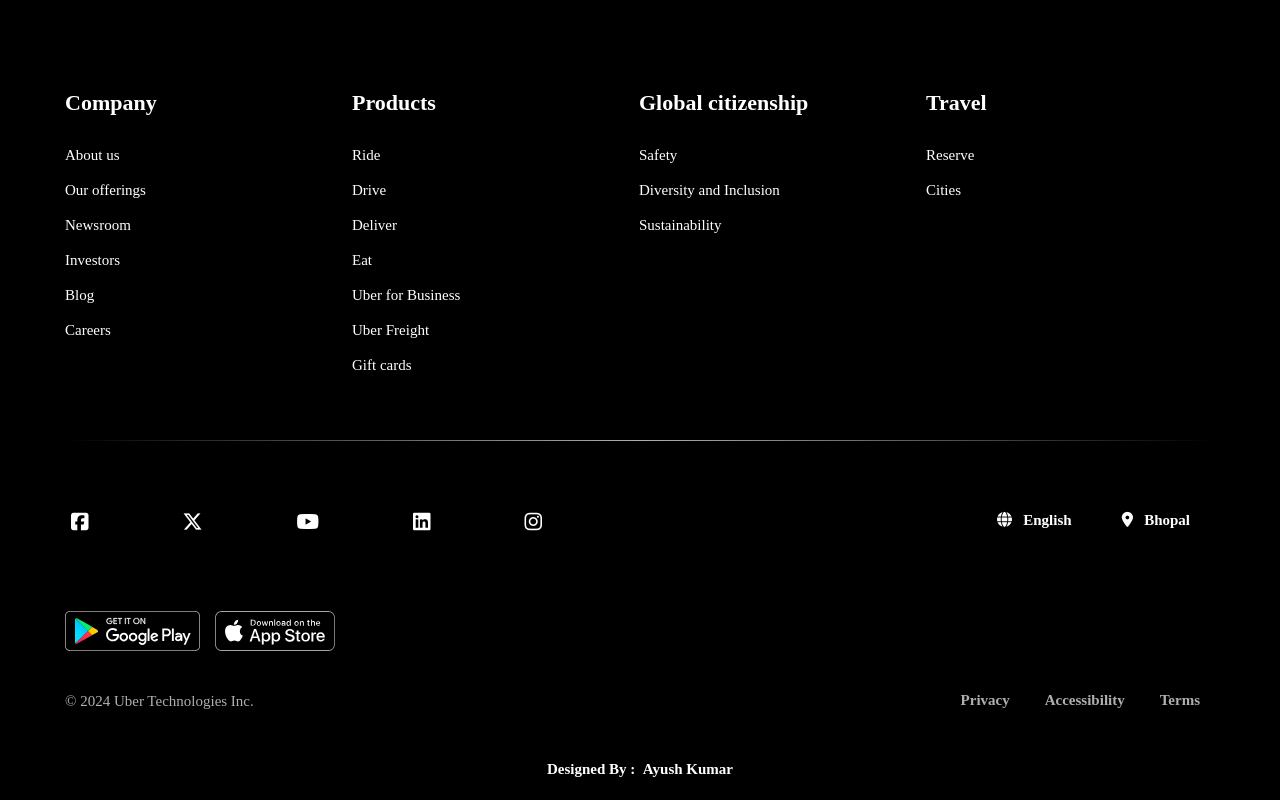
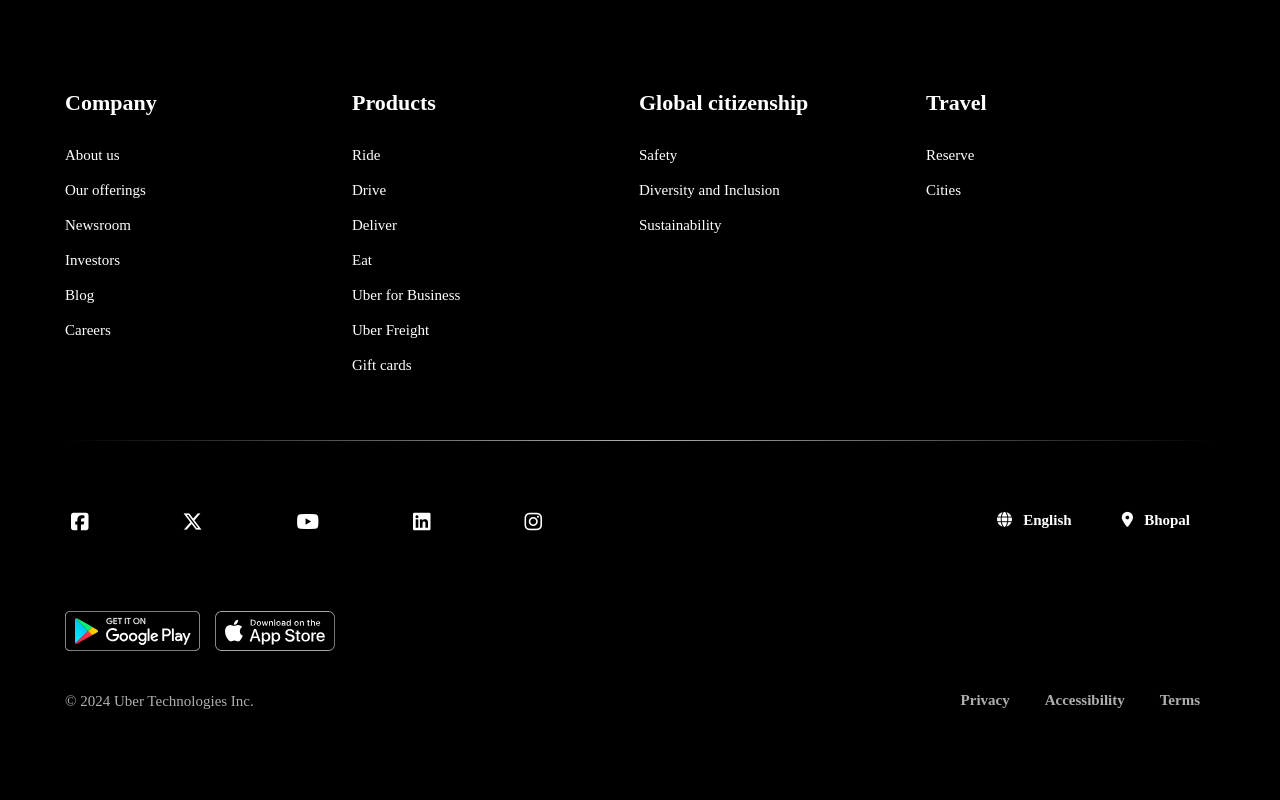
Before and after one commit to Ayu-147/Project-1, a plain HTML site: page index.html in a window 1280 px wide. Shown: the part 4465-5265 px from the top of the page. Drawn offline with Linux system fonts and the light colour scheme.

Commit message:
Update index.html

```diff
--- a/index.html
+++ b/index.html
@@ -268,9 +268,9 @@
                         <a href="#">Privacy</a>
                     </div>
                 </div>
-                <div class="footer-six-area">
+<!--                 <div class="footer-six-area">
                     <p>Designed By : <a href="#"> &nbsp;Ayush Kumar </a></p>
-                </div>
+                </div> -->
             </div>
         </div>
     </div>
```
